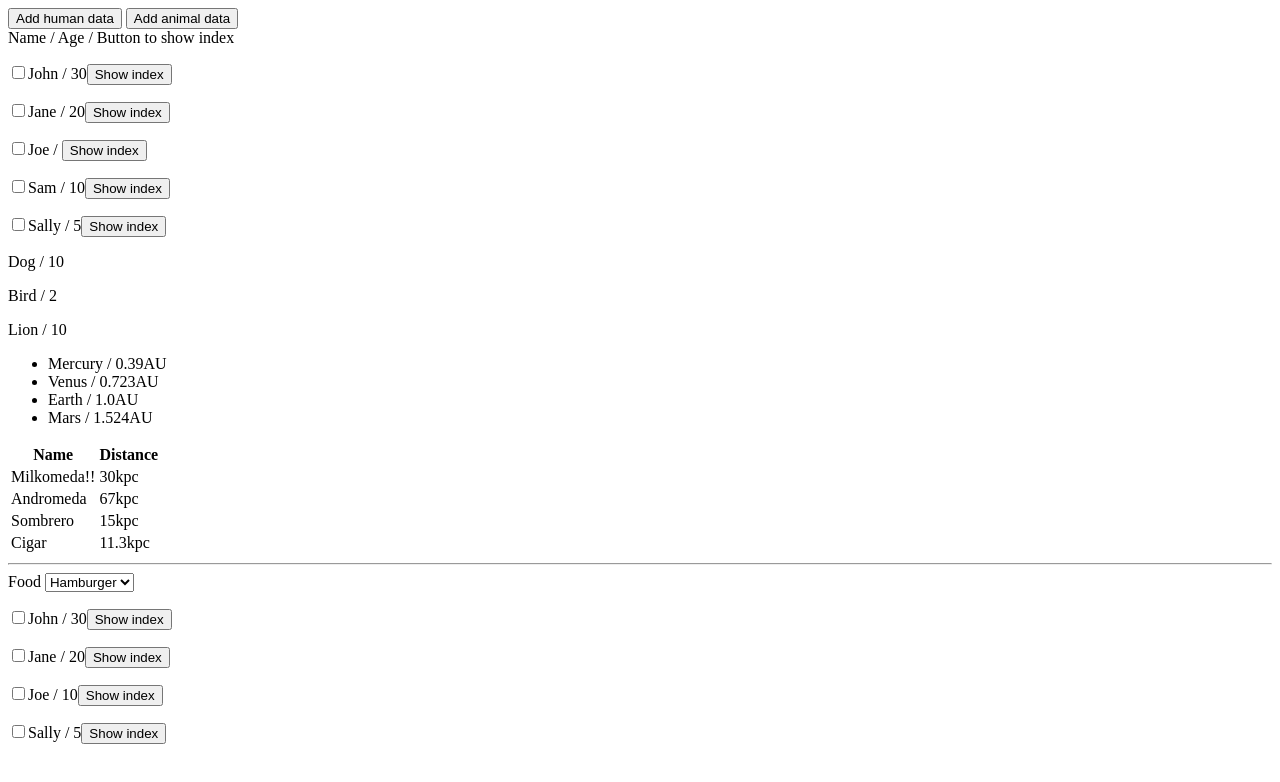
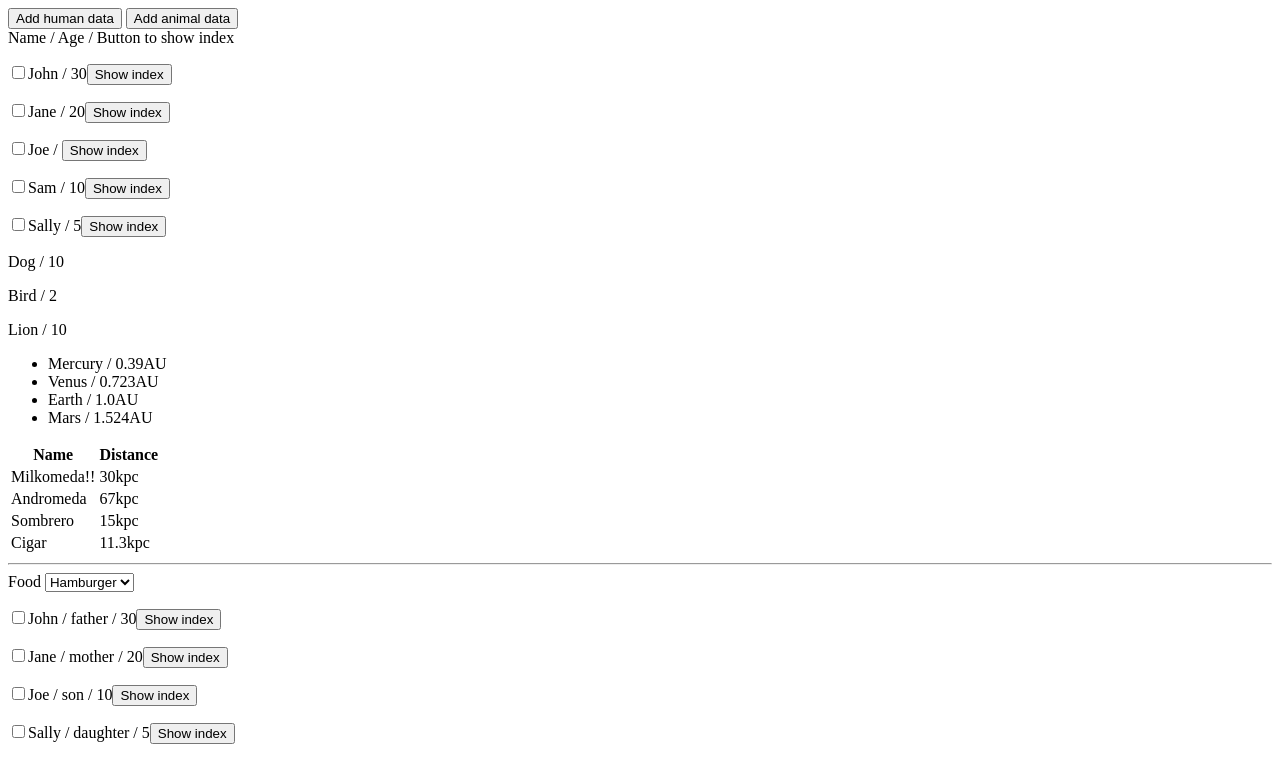
Before and after one commit to edp1096/list-renderer, a website: page index.html in a window 1280 px wide. Drawn offline with Linux system fonts and the light colour scheme.

Commit message:
Edit htmls

```diff
--- a/index.html
+++ b/index.html
@@ -75,7 +75,7 @@
     <list-renderer lr-loop="family">
         <p lr-id="family$index">
             <input type="checkbox" id="familysel$index" name="family$index" lr-change="alert('{{name}}/$index')" />
-            <span>{{name}} / {{age}}</span>
+            <span>{{name}} / {{member}} / {{age}}</span>
             <button type="button" lr-click="showIndex($index)">Show index</button>
         </p>
     </list-renderer>
```
Also changed, not shown: html/js.html (+1 -1 lines), html/mjs.html (+1 -1 lines), README.md, dist/list-renderer.mjs, 1 other file.
